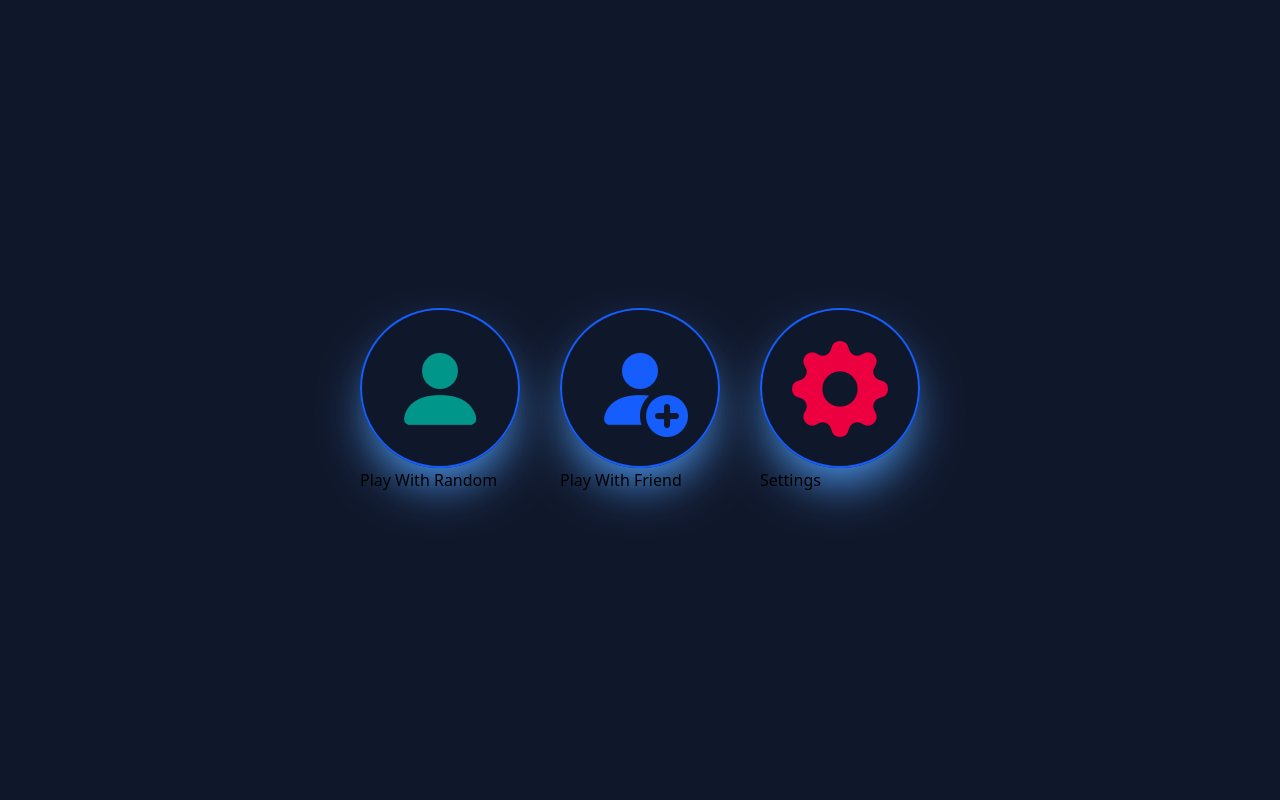
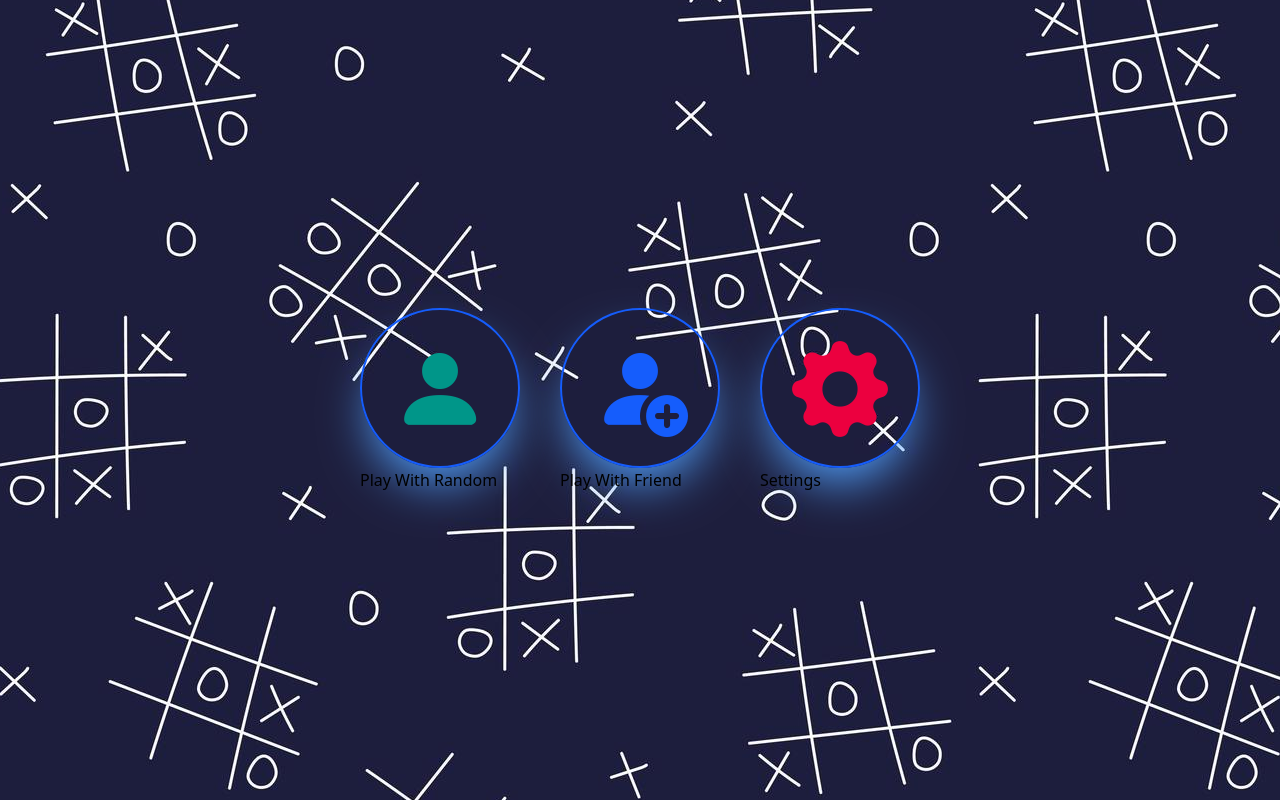
Before and after one commit to sujoygiri/tic-tac-toe-client, an Angular app: page / in a window 1280 px wide. Built offline with nearby package versions, Linux system fonts and the light colour scheme; no server answers.

Commit message:
added background image

```diff
--- a/src/app/app.component.html
+++ b/src/app/app.component.html
@@ -1,3 +1,3 @@
-<div class="bg-slate-900 bg-center bg-cover bg-no-repeat">
+<div class="bg-slate-900">
     <router-outlet></router-outlet>
 </div>
--- a/src/app/components/auth/auth.component.html
+++ b/src/app/components/auth/auth.component.html
@@ -1,4 +1,4 @@
-<div class="w-svw h-svh flex items-center justify-center">
+<div class="w-svw h-svh flex items-center justify-center bg-[url('assets/images/background.jpg')] bg-center bg-repeat">
     <div class="w-[20rem] rounded-lg bg-white shadow-2xl shadow-slate-400 p-10 mx-2">
         <div class="flex flex-col justify-center items-center gap-5 p-5">
             <div class="w-full flex justify-center">
--- a/src/app/components/home/home.component.html
+++ b/src/app/components/home/home.component.html
@@ -1,4 +1,4 @@
-<div class="w-svw h-svh flex items-center justify-center">
+<div class="w-svw h-svh flex items-center justify-center bg-[url('assets/images/background.jpg')] bg-center bg-repeat">
     <div class="flex flex-col sm:flex-row gap-10">
         <div>
             <div
```
Also changed, not shown: src/assets/images/background.jpg (added).
